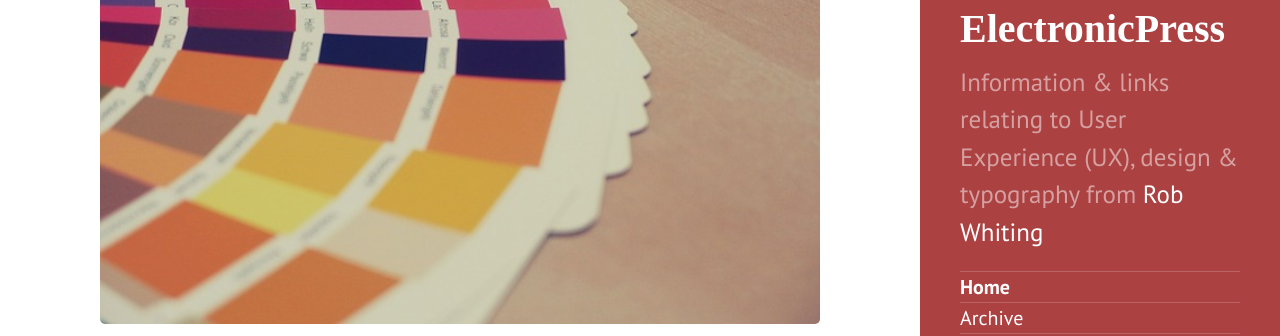
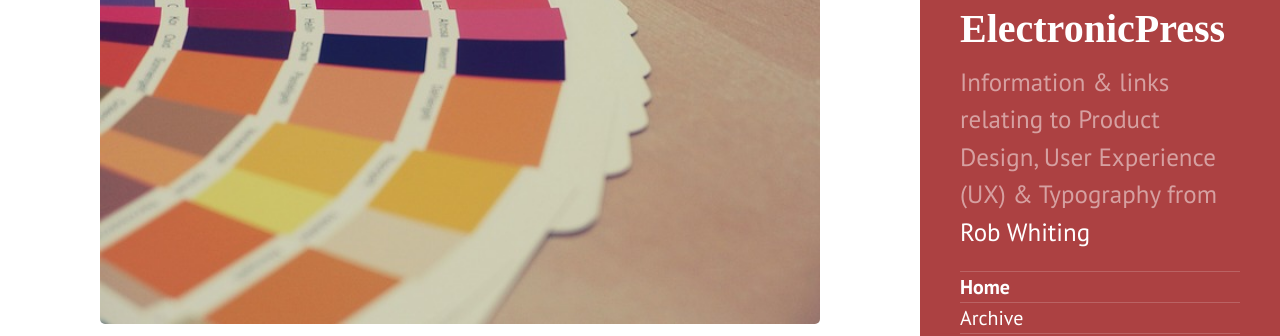
Before and after one commit to whitingx/whitingx.github.io, a Jekyll site: the page built from index.html, in a window 1280 px wide. Shown: the part 445-781 px from the top of the page. Built offline with Jekyll 4.4.1, drawn with Linux system fonts in a browser that asks for light colours; some web fonts are replaced; the list of posts is cut into pages by our own code.

Commit message:
Update _config.yml

```diff
--- a/_config.yml
+++ b/_config.yml
@@ -4,7 +4,7 @@ markdown: kramdown
 url: http://whitingx.github.io
 title: ElectronicPress
 tagline: User Experience Design & Research
-description: Information & links relating to User Experience (UX), design & typography from <a href="https://twitter.com/whitingx">Rob Whiting</a>
+description: Information & links relating to Product Design, User Experience (UX) & Typography from <a href="https://twitter.com/whitingx">Rob Whiting</a>
 paginate: 5
 gems:
   - jekyll-seo-tag
```
